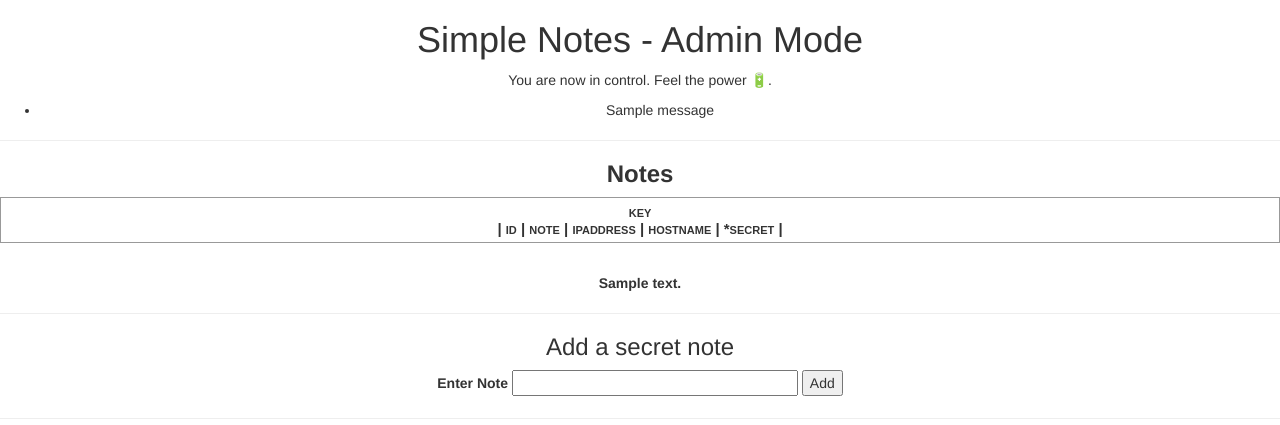
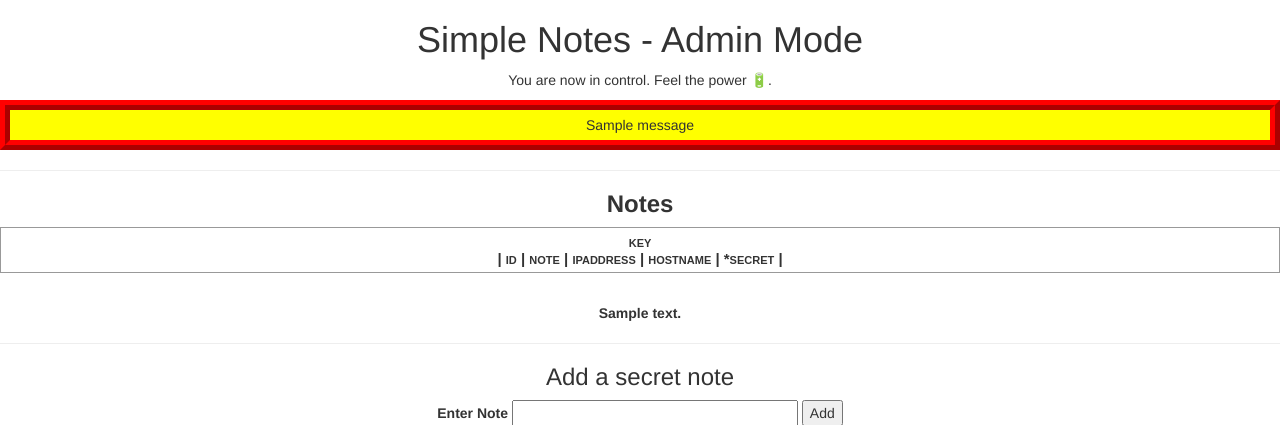
Before and after one commit to YamagutiSenior/clone_simple_notes, a Flask app: template notes/templates/admin.html in a window 1280 px wide. Shown: the top 425 px of the page. Run offline with Flask 2, Linux system fonts and the light colour scheme; tables that the repository leaves empty hold one stand-in row (values such as "Sample post"); the template is opened without the code that fills it: values that come from a table or form of the project are taken from there, most other values are stand-ins (such as "Sample title", 1, 10 or a date in 2020); one stand-in notice (Sample message) is shown; some libraries are stand-ins or nearby versions.

Commit message:
html enhancements

```diff
--- a/notes/routes.py
+++ b/notes/routes.py
@@ -127,7 +127,7 @@ def admin():
     delete_form = DeleteForm()
     if delete_form.validate_on_submit():
         try:
-            result = delete_note(delete_form.id_field.data)
+            result = delete_note(delete_form.id_field.data, True)
 
             if result[1] == 204:
                 flash('Note "#{}" has been Deleted!'.format(
@@ -218,7 +218,7 @@ def get_note():
         return jsonify({"Error": e}), 500
 
 @note.route('/delete', methods=['GET', 'DELETE'])
-def delete_note(id=None):
+def delete_note(id=None, admin=False):
     if id is None:
         id = request.args.get('id')
         if id is None:
@@ -226,7 +226,7 @@ def delete_note(id=None):
 
     conn = db.create_connection()
     try:
-        db.delete_note(conn, str(id))
+        db.delete_note(conn, str(id), admin)
     except Exception as e:
         return jsonify({"Error": str(e)}), 500
 
--- a/notes/templates/admin.html
+++ b/notes/templates/admin.html
@@ -33,6 +33,13 @@
                 padding: 5px;
                 border: 1px solid #999;
             }
+            .messages {
+                border: 10px ridge #f00;
+                background-color: #ff0;
+                padding: .5rem;
+                display: flex;
+                flex-direction: column;
+            }
         </style>
     </head>
 
@@ -44,15 +51,15 @@
                 You are now in control. Feel the power 🔋.
             </p>
 
+            <div class="messages">
                 {% with messages = get_flashed_messages() %}
                     {% if messages %}
-            <ul>
                         {% for message in messages %}
-                <li>{{ message }}</li>
+                            {{ message }}
                         {% endfor %}
-            </ul>
                     {% endif %}
                 {% endwith %}
+            </div>
 
             <hr>
 
```
Also changed, not shown: notes/db.py (+9 -4 lines), notes/templates/index.html (+10 -3 lines). Lines whose indentation alone changed are shown as unchanged.
